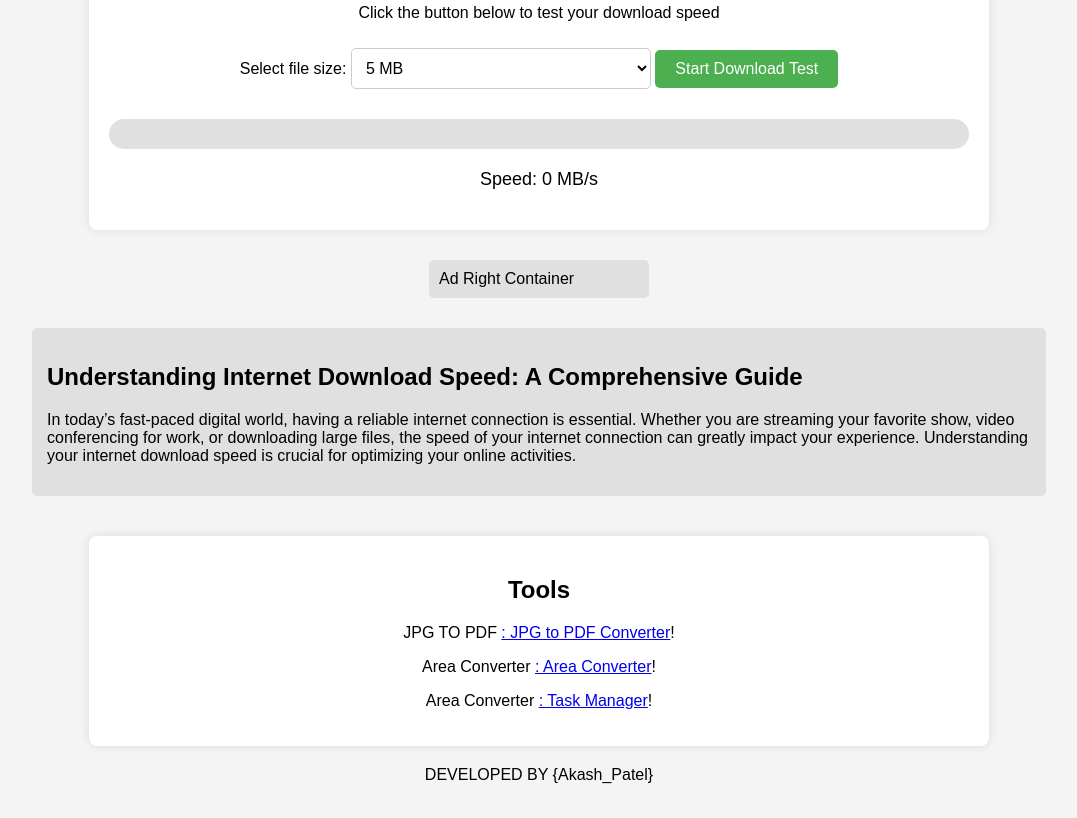
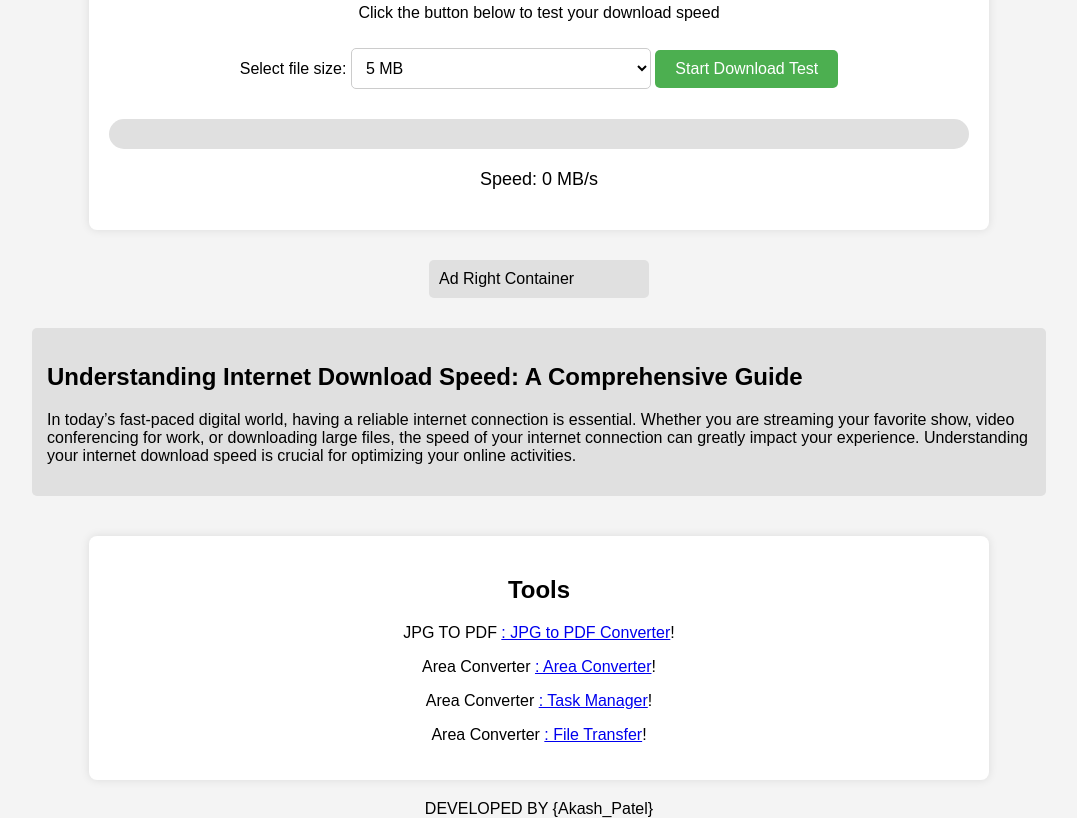
Before and after one commit to magzetic/speed-test, a website: page index.html in a window 1280 px wide. Shown: the part 177-995 px from the top of the page, without its empty margins (101-1178 px from the left). Before the commit the page ends 961 px from the top, so only its background shows below. Drawn offline with Linux system fonts and the light colour scheme.

Commit message:
Update index.html

```diff
--- a/index.html
+++ b/index.html
@@ -89,7 +89,15 @@
         <a href="https://barry6344.softr.app/magic-authentication?magic-token=1a9654522e5d4e03b5c0d1d7eddfc390">: Task Manager</a
         >!
       </p>
+      <p>
+        Area Converter
+        <a href="https://eulah1828.softr.app/magic-authentication?magic-token=c05bb39919ff4cd4b2b7e433a5a83ca3">: File Transfer</a
+        >!
+      </p>
     </div>
+
+
+
     DEVELOPED BY {Akash_Patel}
     <script src="script.js"></script>
   </body>
```
